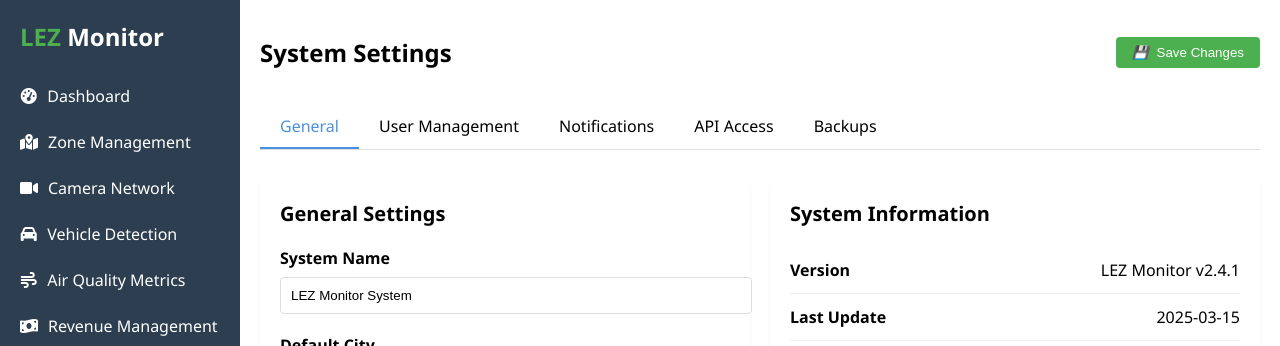
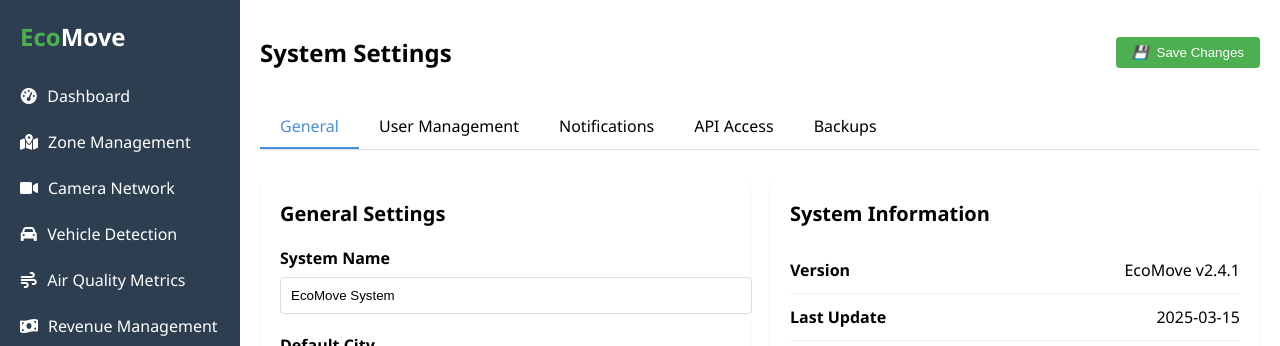
Before and after one commit to Ahsan-Aziz-Ishan/LEZAirPollution-ProtoType, a plain HTML site: page page7.html in a window 1280 px wide. Shown: the top 346 px of the page. Drawn offline with nearby package versions, Linux system fonts and the light colour scheme.

Commit message:
Updated name

```diff
--- a/page7.html
+++ b/page7.html
@@ -3,7 +3,7 @@
     <head>
         <meta charset="UTF-8" />
         <meta name="viewport" content="width=device-width, initial-scale=1.0" />
-        <title>LEZ Monitor</title>
+        <title>EcoMove</title>
         <script src="https://cdnjs.cloudflare.com/ajax/libs/leaflet/1.9.4/leaflet.js"></script>
         <link
             rel="stylesheet"
@@ -238,7 +238,7 @@
     </head>
     <body>
         <div class="sidebar">
-            <div class="logo">LEZ <span>Monitor</span></div>
+            <div class="logo">Eco<span>Move</span></div>
             <div class="menu-item">
                 <i class="fas fa-tachometer-alt"></i>
                 <a href="index.html">Dashboard</a>
@@ -308,7 +308,7 @@
                             >
                             <input
                                 type="text"
-                                value="LEZ Monitor System"
+                                value="EcoMove System"
                                 style="
                                     width: 100%;
                                     padding: 10px;
@@ -459,7 +459,7 @@
                             "
                         >
                             <div style="font-weight: bold">Version</div>
-                            <div>LEZ Monitor v2.4.1</div>
+                            <div>EcoMove v2.4.1</div>
                         </div>
 
                         <div
```
Also changed, not shown: index.html (+1 -1 lines), page1.html (+2 -2 lines), page2.html (+2 -2 lines), page3.html (+2 -2 lines), page4.html (+2 -2 lines), page5.html (+2 -2 lines), page6.html (+2 -2 lines), page8.html (+2 -2 lines).
